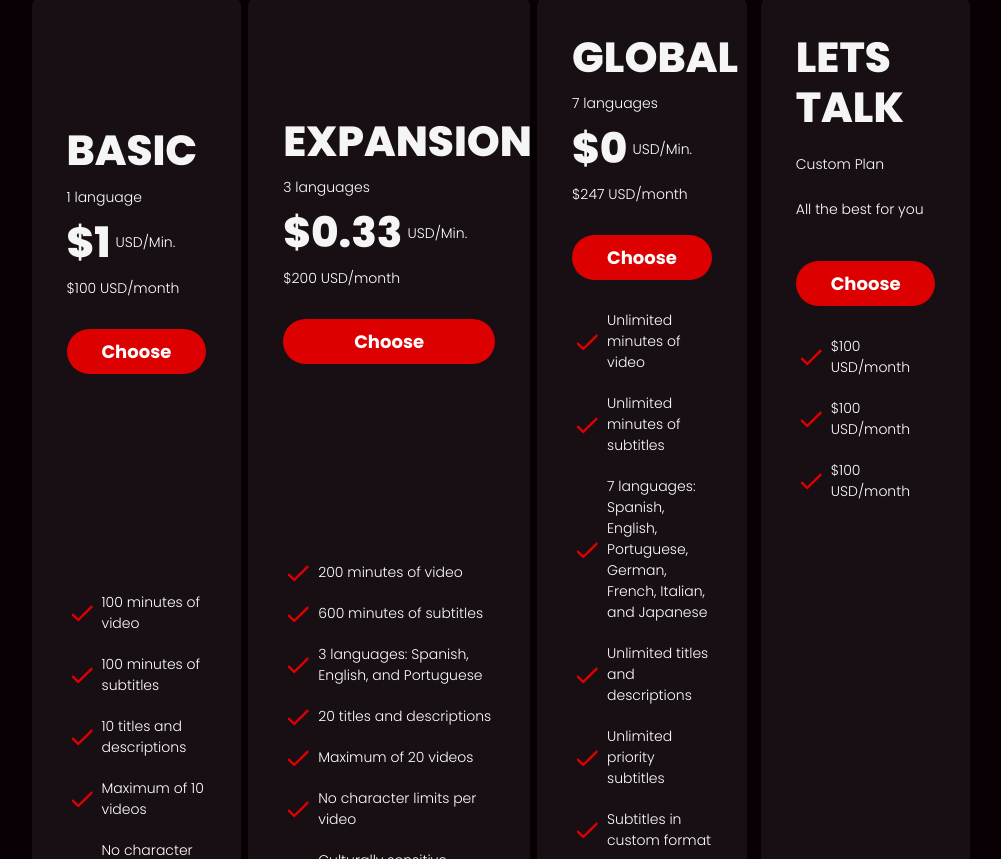
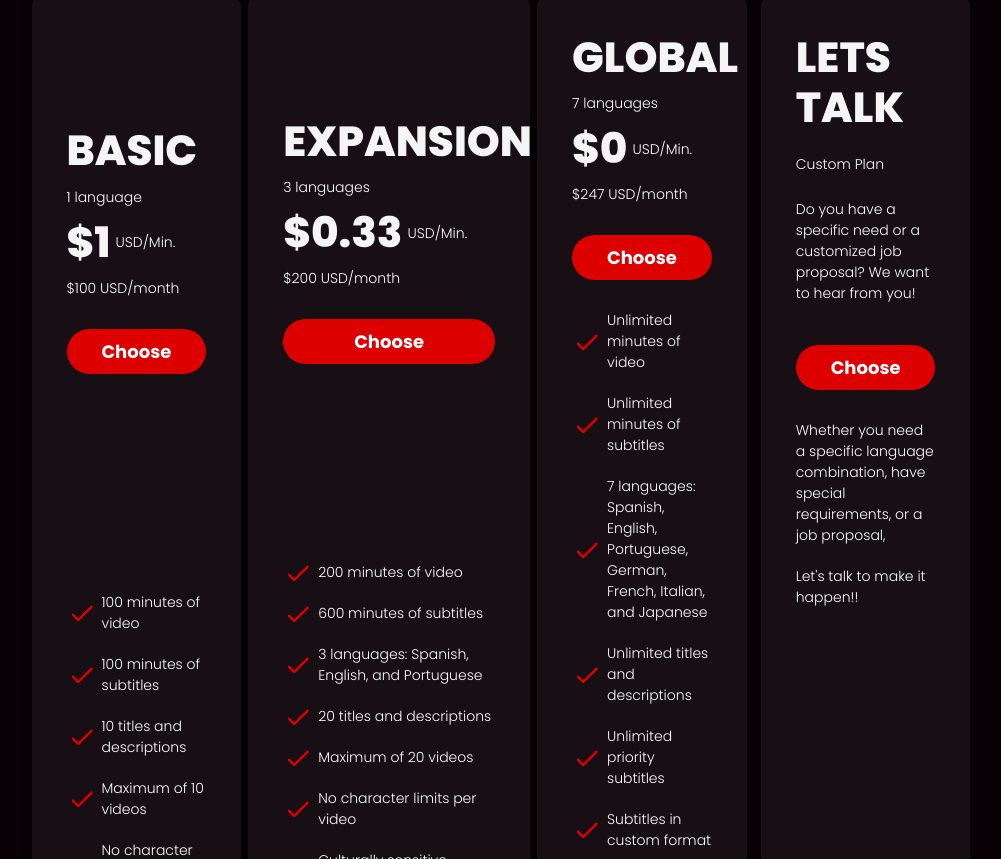
Before and after one commit to lumeme/subty, a Vue app: page / in a window 1280 px wide. Shown: the part 941-1800 px from the top of the page, without its empty margins (139-1140 px from the left). Built offline with nearby package versions, Linux system fonts and the light colour scheme; no server answers; a web font is replaced by a local one; what vue3-tel-input would draw is missing.

Commit message:
feat lets talk idiomas

```diff
--- a/src/componets/Pricing.vue
+++ b/src/componets/Pricing.vue
@@ -213,7 +213,7 @@
                                     <h3>Lets <br> talk</h3>
                                 </div>
                                 <p class="pt-4">{{ $t('message.letsTalk') }}</p>
-                                <p class="pb-4 mt-1">{{ $t('message.letsTalkBest') }}</p>
+                                <p class="pb-4 mt-1">{{ $t('message.letsTalkProposal') }}</p>
                             </div>
                             <div class="col-12 d-flex justify-content-center align-items-center px-0">
                                 <button @click="persoMessage = 4; updateMessage(); scroll('home')">
@@ -223,17 +223,12 @@
                             <div class="col-12 d-flex justify-content-center align-items-center px-0">
                                 <div class="row justify-content-center w-100">
                                     <div class="col-12 d-flex justify-content-start align-items-center info">
-                                        <img src="../../img/pricing-icons/check.svg" alt="" class="check">
-                                        <p>$100 USD/month</p>
+                                        <p>{{ $t('message.letsTalkText') }}</p>
                                     </div>
-                                    <div class="col-12 d-flex justify-content-start align-items-center info">
-                                        <img src="../../img/pricing-icons/check.svg" alt="" class="check">
-                                        <p>$100 USD/month</p>
-                                    </div>
-                                    <div class="col-12 d-flex justify-content-start align-items-center info">
-                                        <img src="../../img/pricing-icons/check.svg" alt="" class="check">
-                                        <p>$100 USD/month</p>
-                                    </div>
+                                  <div class="col-12 d-flex justify-content-start align-items-center info">
+
+                                    <p>{{ $t('message.letsTalkTextTwo') }}</p>
+                                  </div>
                                 </div>
                             </div>
                         </div>
--- a/src/languages/en.json
+++ b/src/languages/en.json
@@ -37,9 +37,9 @@
     "servicesOffer":"These are the services we offer",
     "ourProjects":"Our projects",
     "us":"We",
-    "ceoOne":"Translator / Transcriptionist",
-    "ceoTwo":"Translator / Transcriptionist",
-    "ceoThree":"Translator / Transcriptionist",
+    "ceoOne":"Marketing and Sales",
+    "ceoTwo":"Translations Coordinator",
+    "ceoThree":"Multimedia and Social Manager",
     "sendUSAMessage":"Send us a message",
     "yourName":"Your Name",
     "yourEmail":"Your Email",
@@ -119,6 +119,8 @@
     "globalTextNine": "Culturally sensitive translations",
     "globalTextTen": "Unlimited changes",
     "letsTalk": "Custom Plan",
-    "letsTalkBest": "All the best for you"
+    "letsTalkProposal": "Do you have a specific need or a customized job proposal? We want to hear from you!",
+    "letsTalkText": "Whether you need a specific language combination, have special requirements, or a job proposal,",
+    "letsTalkTextTwo": "Let's talk to make it happen!!"
 
 }
--- a/src/languages/es.json
+++ b/src/languages/es.json
@@ -37,9 +37,9 @@
     "servicesOffer":"Estos son los servicios que ofrecemos",
     "ourProjects":"Nuestros proyectos",
     "us":"Nosotros",
-    "ceoOne":"Translator / Transcriptionist",
-    "ceoTwo":"Translator / Transcriptionist",
-    "ceoThree":"Translator / Transcriptionist",
+    "ceoOne":"Marketing y ventas",
+    "ceoTwo":"Coordinadora de traducciones",
+    "ceoThree":"Multimedia y Social Manager",
     "sendUSAMessage":"Envianos un mensaje",
     "yourName":"Tu nombre",
     "yourEmail":"Tu E-mail",
@@ -119,5 +119,7 @@
     "globalTextNine": "Traducciones culturalmente sensibles",
     "globalTextTen": "Sin límites de cambios",
     "letsTalk": "Personalizado",
-    "letsTalkBest": "Lo mejor para ti"
+    "letsTalkProposal": "¿Tenes una necesidad específica o una propuesta personalizada de trabajo? ¡Queremos escucharte!",
+    "letsTalkText": "Ya sea que necesites una combinación especifica de idiomas, tengas requerimientos especiales o una propuesta de trabajo,",
+    "letsTalkTextTwo": "¡¡Hablemos para hacerlo realidad!!"
 }
```
